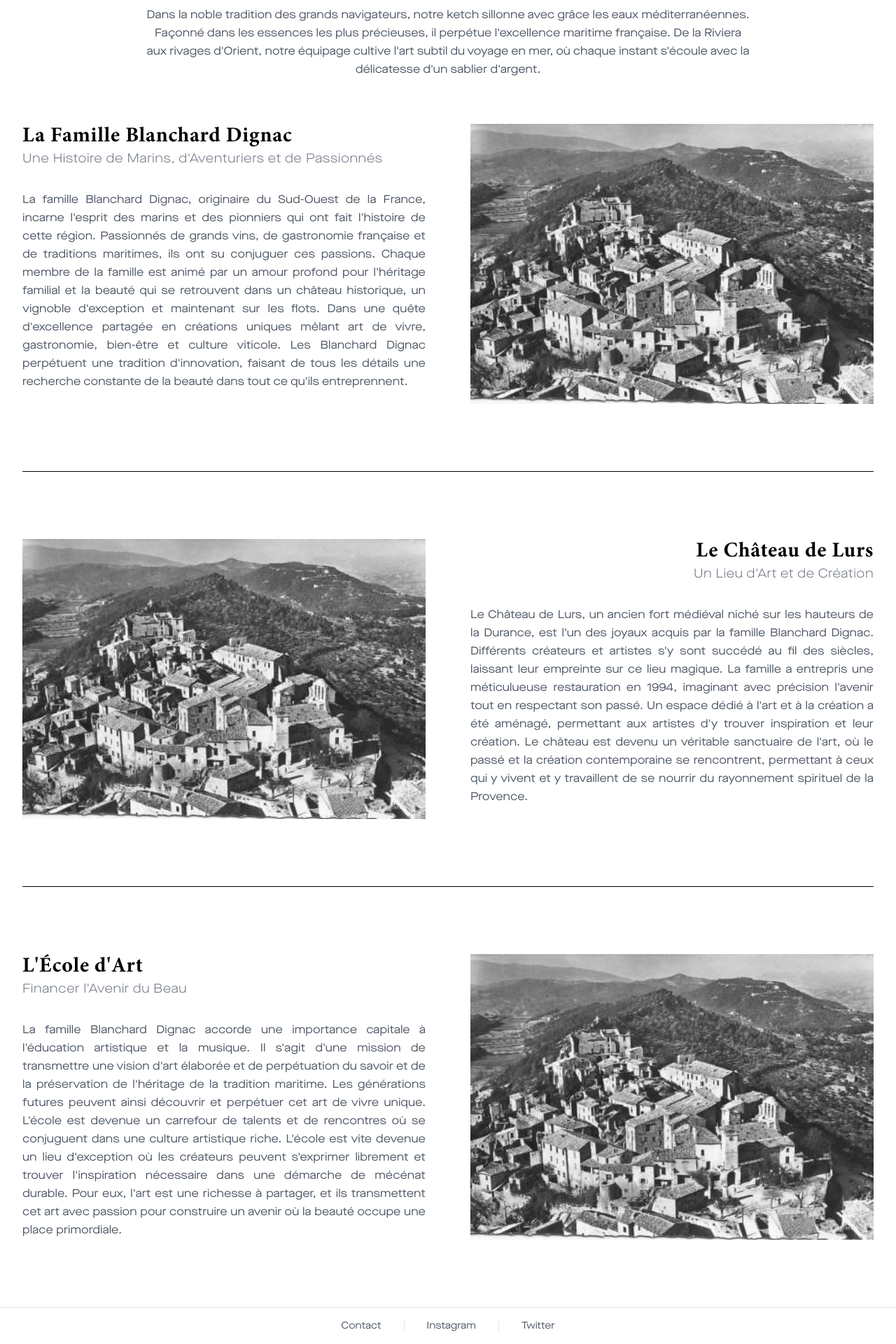
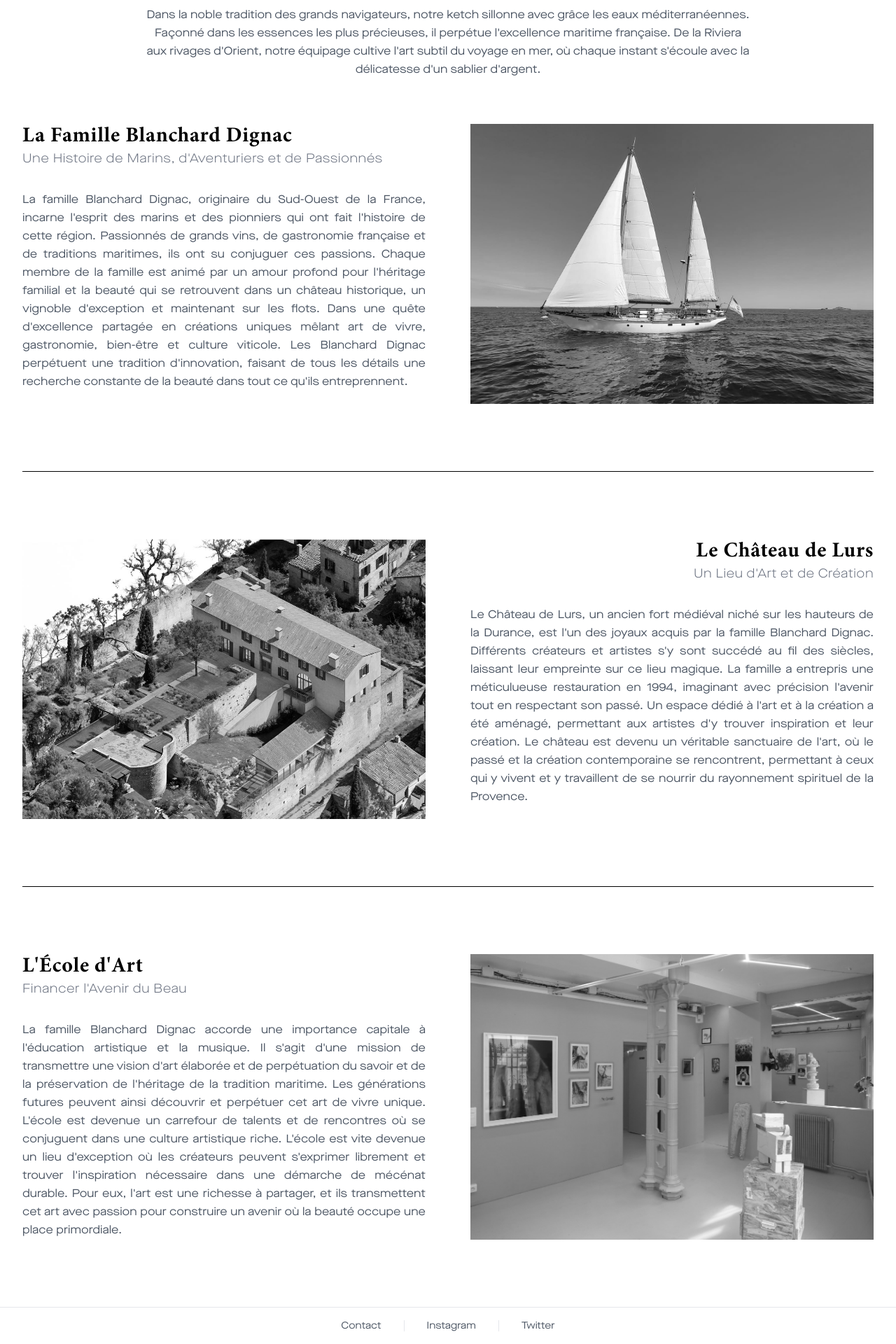
Before and after one commit to hugotiem/arcadia-website, a Next.js app: page /histoire in a window 1280 px wide. Shown: the part 191-2111 px from the top of the page at 70% size. Built offline with nearby package versions, Linux system fonts and the light colour scheme.

Commit message:
fix: histoire page

```diff
--- /dev/null
+++ b/src/app/histoire/error.tsx
@@ -0,0 +1,32 @@
+'use client'
+
+import { useEffect } from 'react'
+
+export default function Error({
+  error,
+  reset,
+}: {
+  error: Error & { digest?: string }
+  reset: () => void
+}) {
+  useEffect(() => {
+    console.error(error)
+  }, [error])
+
+  return (
+    <div className="min-h-screen flex items-center justify-center bg-white px-4">
+      <div className="text-center">
+        <h2 className="text-2xl font-bold mb-4 font-minion-pro">Une erreur est survenue</h2>
+        <p className="text-gray-600 mb-8">
+          Nous nous excusons pour ce désagrément. Notre équipe a été notifiée.
+        </p>
+        <button
+          onClick={reset}
+          className="px-6 py-3 bg-black text-white rounded-lg hover:bg-gray-800 transition-colors"
+        >
+          Réessayer
+        </button>
+      </div>
+    </div>
+  )
+}
--- a/src/app/histoire/page.tsx
+++ b/src/app/histoire/page.tsx
@@ -94,7 +94,7 @@ export default function Histoire() {
             style={{ minHeight: '400px' }}
           >
             <Image
-              src="/histoire-famille.jpg"
+              src="/HISTOIRE/1.jpg"
               alt="La Famille Blanchard Dignac"
               fill
               className="object-cover"
@@ -114,7 +114,7 @@ export default function Histoire() {
             style={{ minHeight: '400px' }}
           >
             <Image
-              src="/histoire-chateau.jpg"
+              src="/HISTOIRE/2.jpg"
               alt="Le Château de Lurs"
               fill
               className="object-cover"
@@ -178,7 +178,7 @@ export default function Histoire() {
             style={{ minHeight: '400px' }}
           >
             <Image
-              src="/histoire-ecole.jpg"
+              src="/HISTOIRE/3.JPG"
               alt="L&apos;École d&apos;Art"
               fill
               className="object-cover"
```
Also changed, not shown: public/HISTOIRE/2.JPG (renamed from public/HISTOIRE/2.jpeg), public/HISTOIRE/3.JPG (renamed from public/HISTOIRE/3.jpeg).
